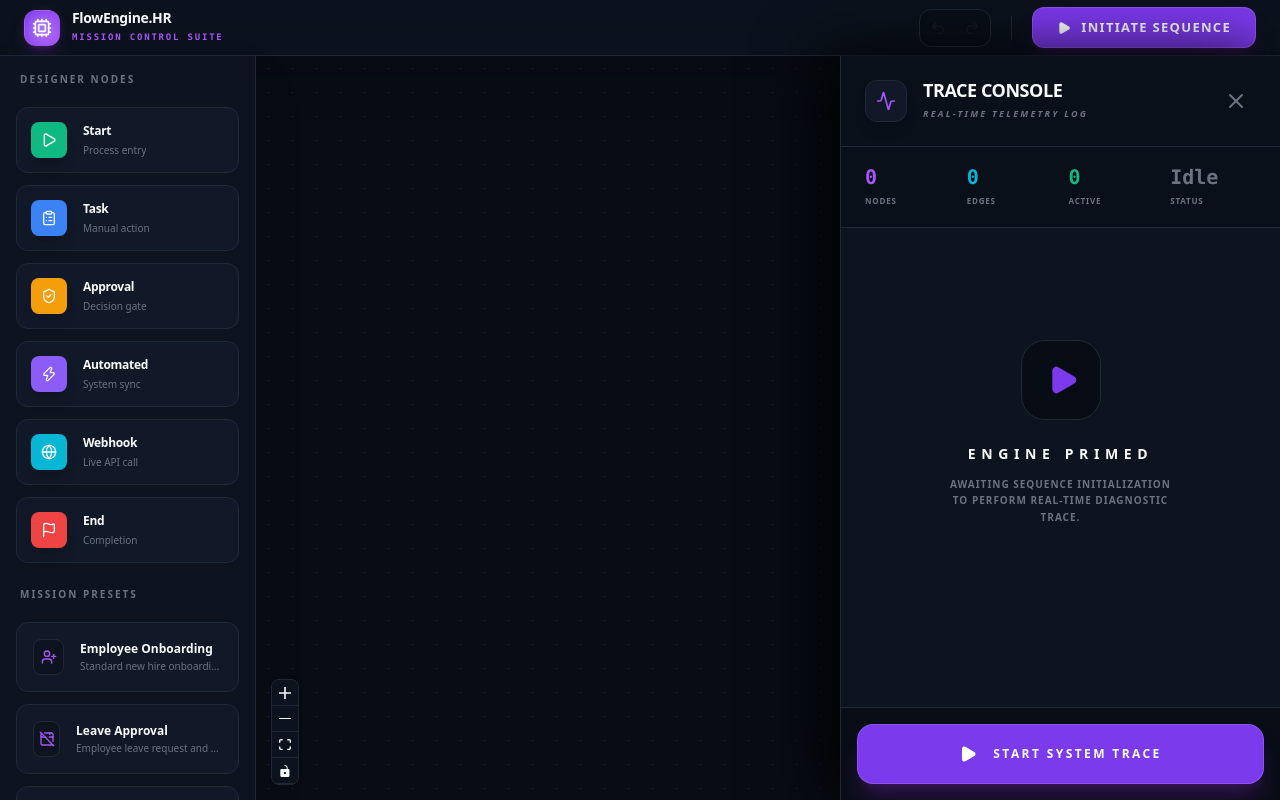
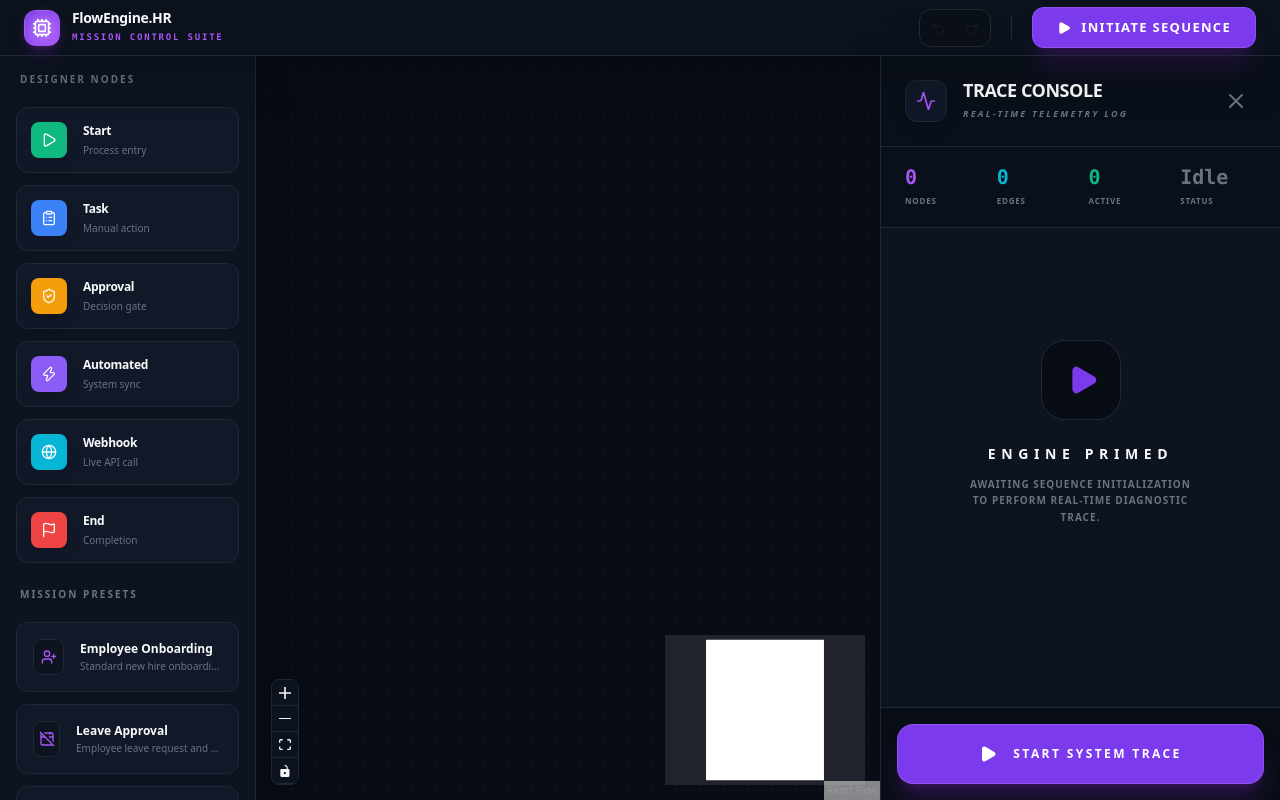
Before and after one commit to NishanthKamalakkannan/flow-engine-hr, a React (Vite) app: page / in a window 1280 px wide. Both pictures are taken after a click on the button "INITIATE SEQUENCE". Built offline with nearby package versions, Linux system fonts and the light colour scheme.

Commit message:
feat: implement push layout for right panels

```diff
--- a/src/App.tsx
+++ b/src/App.tsx
@@ -20,7 +20,7 @@ export default function App() {
   return (
     <div className="flex h-screen w-screen bg-[#080C14] text-[#F9FAFB] overflow-hidden font-sans selection:bg-purple-500/30">
       {/* Header bar - NASA Mission Control Style */}
-      <div className="absolute top-0 left-0 right-0 h-14 bg-[#0D1420]/80 backdrop-blur-xl border-b border-[#1F2937] flex items-center px-6 z-20 gap-4 shadow-2xl">
+      <div className="absolute top-0 left-0 right-0 h-14 bg-[#0D1420]/80 backdrop-blur-xl border-b border-[#1F2937] flex items-center px-6 z-30 gap-4 shadow-2xl">
         <div className="flex items-center gap-3">
           <div className="w-9 h-9 bg-gradient-to-br from-[#7C3AED] to-[#A855F7] rounded-xl flex items-center justify-center shadow-lg shadow-purple-900/40 transition-transform hover:scale-110 active:scale-95 border border-purple-400/20">
             <Cpu size={20} className="text-white drop-shadow-[0_0_8px_rgba(255,255,255,0.8)]" />
@@ -64,17 +64,21 @@ export default function App() {
         </div>
       </div>
 
-      {/* Main content area */}
-      <div className="flex w-full h-full pt-14 relative">
+      {/* Main content area - Push Layout Enabled */}
+      <div className="flex w-full h-full pt-14 relative overflow-hidden">
         <Sidebar />
-        <div className="flex-1 h-full z-0" onMouseUp={handleCanvasClick}>
+
+        {/* Canvas - Flexible and Responsive to Push */}
+        <div className="flex-1 h-full min-w-0 z-0 bg-[#080C14]" onMouseUp={handleCanvasClick}>
           <Canvas />
         </div>
-        {!showSandbox && selectedNodeId && <NodeEditPanel />}
+
+        {/* Dynamic Context Panels - These now 'Push' the canvas instead of overlaying it */}
+        <div className="flex flex-shrink-0">
+           {!showSandbox && selectedNodeId && <NodeEditPanel />}
+           {showSandbox && <SandboxPanel onClose={() => setShowSandbox(false)} />}
+        </div>
       </div>
-
-      {/* Trace Engine Drawer */}
-      {showSandbox && <SandboxPanel onClose={() => setShowSandbox(false)} />}
     </div>
   );
 }
--- a/src/components/sandbox/SandboxPanel.tsx
+++ b/src/components/sandbox/SandboxPanel.tsx
@@ -62,7 +62,7 @@ export default function SandboxPanel({ onClose }: { onClose: () => void }) {
   };
 
   return (
-    <div className="fixed top-14 bottom-0 right-0 w-[440px] bg-[#0D1420] border-l border-[#1F2937] z-50 flex flex-col shadow-[-20px_0_60px_rgba(0,0,0,0.9)]">
+    <div className="w-[400px] h-full bg-[#0D1420] border-l border-[#1F2937] flex flex-col shadow-[-20px_0_60px_rgba(0,0,0,0.9)] animate-in slide-in-from-right duration-500 overflow-hidden flex-shrink-0">
 
       <div className="flex items-center justify-between px-6 py-6 border-b border-[#1F2937] bg-[#080C14]/50">
         <div className="flex items-center gap-4">
@@ -93,8 +93,7 @@ export default function SandboxPanel({ onClose }: { onClose: () => void }) {
         ))}
       </div>
 
-      <div className="flex-1 overflow-y-auto px-6 py-8 flex flex-col gap-6 bg-[#0D1420]">
-
+      <div className="flex-1 overflow-y-auto px-6 py-8 flex flex-col gap-6 bg-[#0D1420] custom-scrollbar">
         {validationMessages.length > 0 && (
           <div className="bg-red-950/20 border border-red-900/40 rounded-2xl p-5">
             <div className="flex items-center gap-3 mb-4">
```
